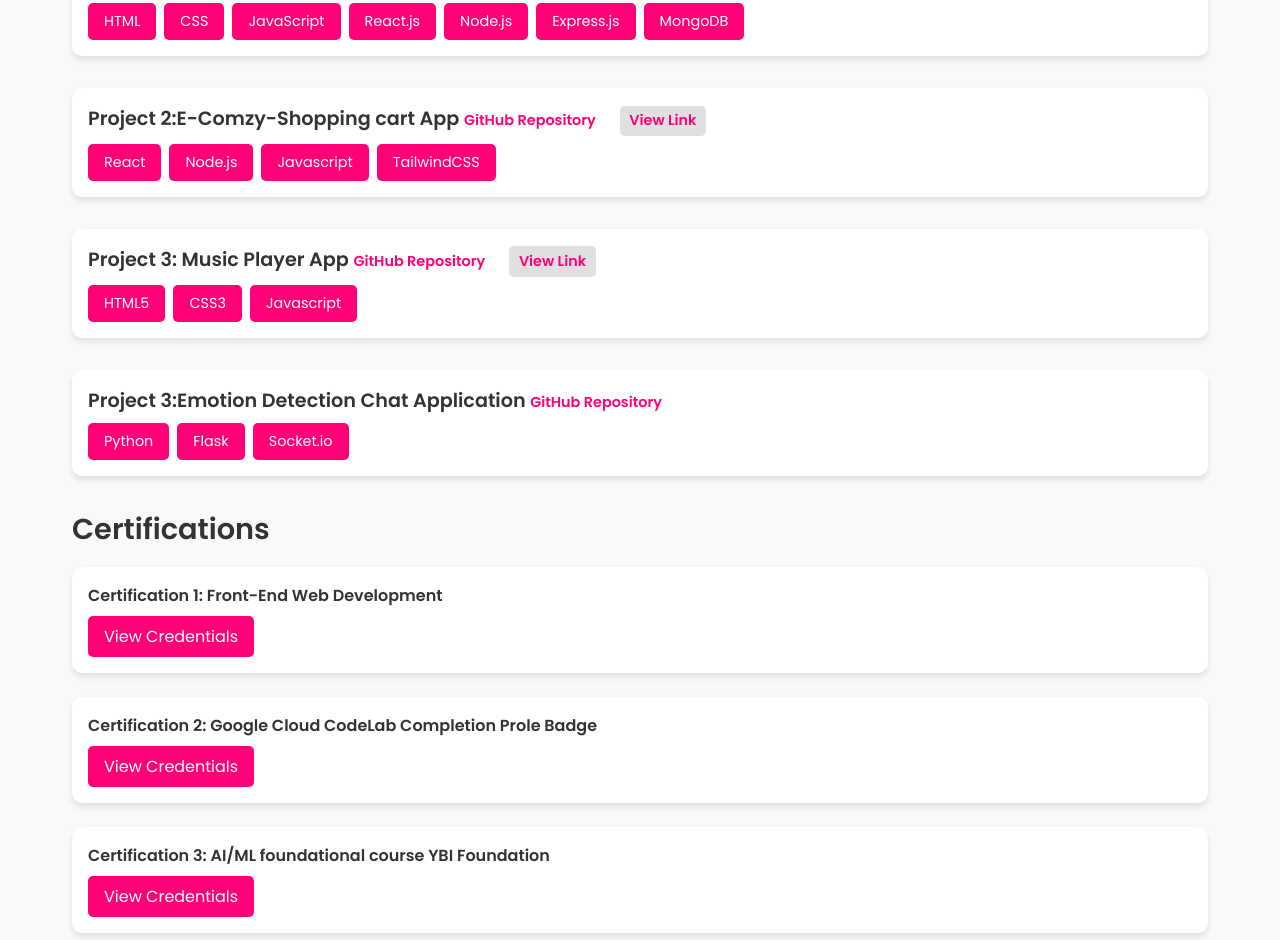
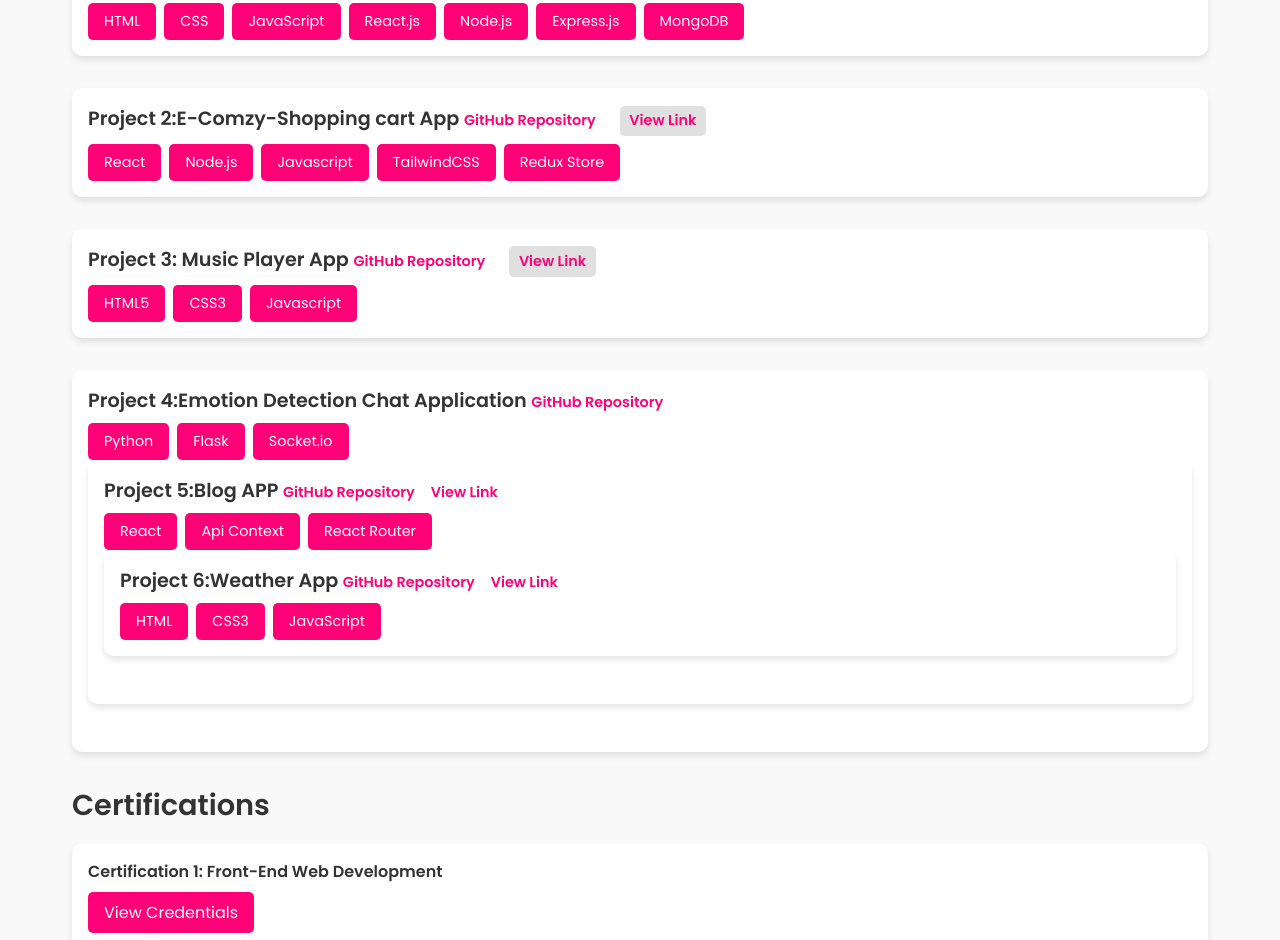
Before and after one commit to Gupta-Kushagra/MY-portfolio1, a plain HTML site: page index.html in a window 1280 px wide. Shown: the part 1266-2206 px from the top of the page. Drawn offline with Linux system fonts and the light colour scheme.

Commit message:
Update index.html

```diff
--- a/index.html
+++ b/index.html
@@ -439,6 +439,7 @@
                 <div class="tech">Node.js</div>
                 <div class="tech">Javascript</div>
                 <div class="tech">TailwindCSS</div>
+                <div class="tech">Redux Store</div>
             </div>
         </div>
         <div class="project">
@@ -453,12 +454,30 @@
         </div>
             <div class="project">
             <div class="project-title">
-                Project 3:Emotion Detection Chat Application <a href="https://github.com/Gupta-Kushagra/emotion_detection">GitHub Repository</a>
+                Project 4:Emotion Detection Chat Application <a href="https://github.com/Gupta-Kushagra/emotion_detection">GitHub Repository</a>
             </div>
             <div class="tech-stack">
                 <div class="tech">Python</div>
                 <div class="tech">Flask</div>
                 <div class="tech">Socket.io</div>
+            </div>
+                 <div class="project">
+            <div class="project-title">
+                Project 5:Blog APP <a href="https://github.com/Gupta-Kushagra/blogApp">GitHub Repository</a><a href="https://codehelp-blogs-context-2.netlify.app/">View Link</a>
+            </div>
+            <div class="tech-stack">
+                <div class="tech">React</div>
+                <div class="tech">Api Context</div>
+                <div class="tech">React Router</div>
+            </div>
+                      <div class="project">
+            <div class="project-title">
+                Project 6:Weather App <a href="https://github.com/Gupta-Kushagra/weatherApp">GitHub Repository</a><a href="https://codehelp-weather-app.netlify.app/">View Link</a>
+            </div>
+            <div class="tech-stack">
+                <div class="tech">HTML</div>
+                <div class="tech">CSS3</div>
+                <div class="tech">JavaScript</div>
             </div>
         </div>
     </section>
```
